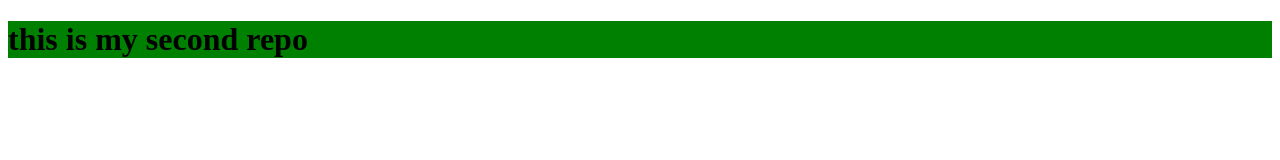
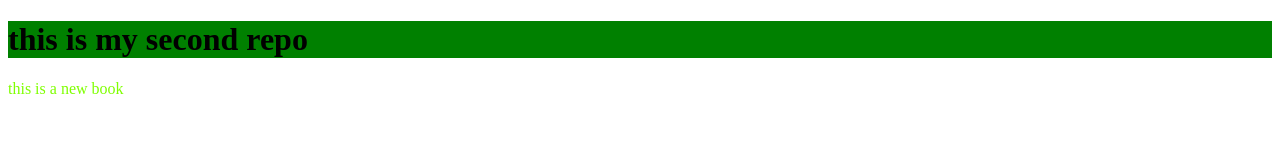
Before and after one commit to sefalyzaman/my-second-repo, a plain HTML site: page index.html in a window 1280 px wide. Drawn offline with Linux system fonts and the light colour scheme.

Commit message:
paraghaph added

```diff
--- a/index.html
+++ b/index.html
@@ -8,5 +8,6 @@
 </head>
 <body>
     <h1>this is my second repo</h1>
+    <p> this is a new book</p>
 </body>
 </html>
--- a/styles/style.css
+++ b/styles/style.css
@@ -1,3 +1,6 @@
 h1{
     background-color: green;
 }
+p{
+    color: chartreuse;
+}
```
